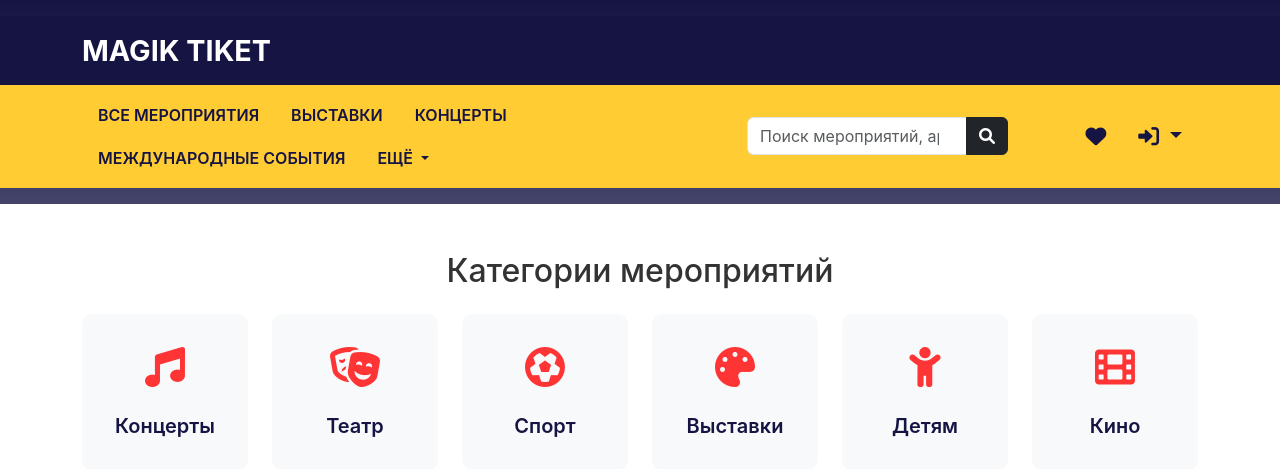
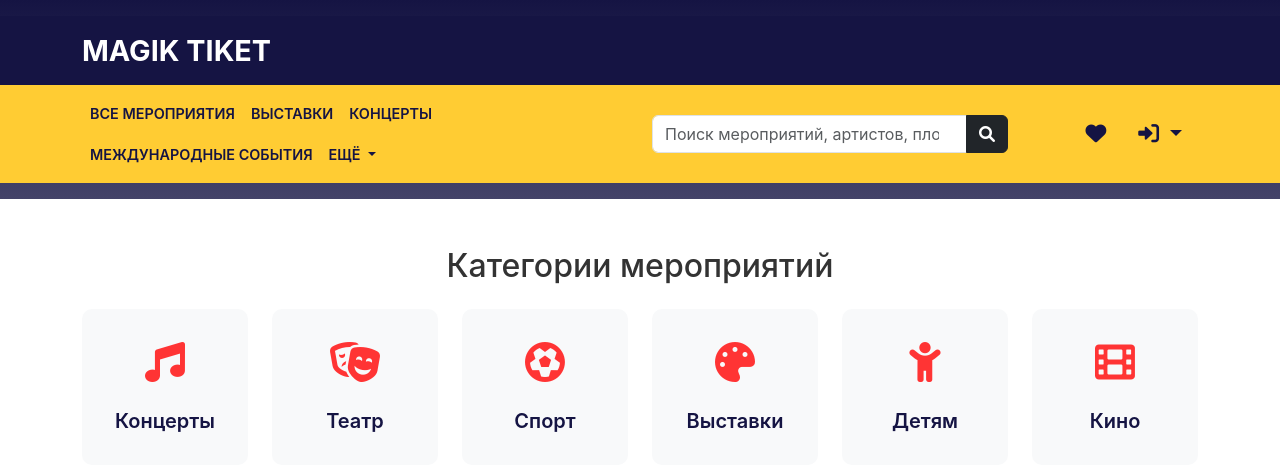
Before and after one commit to Officer88/tik_mak, a Flask app: page / in a window 1280 px wide. Shown: the top 469 px of the page. Run offline with Flask 3, Linux system fonts and the light colour scheme.

Commit message:
Fix navigation bar layout issues
Replit-Commit-Author: Agent
Replit-Commit-Session-Id: b68f5f71-f5cb-4914-b00e-5085bf7c9dd5
Replit-Commit-Screenshot-Url: https://storage.googleapis.com/screenshot-production-us-central1/8fd244ac-9cbf-4837-abb7-edaa35c73ee7/b5aabaf7-16a1-449f-a2b9-ad55161baa7e.jpg

```diff
--- a/static/css/style.css
+++ b/static/css/style.css
@@ -126,7 +126,9 @@ body {
     color: var(--dark-blue) !important;
     font-weight: 600;
     text-transform: uppercase;
-    padding: 0.6rem 1rem;
+    padding: 0.6rem 0.4rem;
+    font-size: 0.9rem;
+    white-space: nowrap;
 }
 
 .d-lg-flex .nav-link:hover {
--- a/templates/base.html
+++ b/templates/base.html
@@ -39,22 +39,22 @@
                     </div>
 
                     <!-- Десктопная навигация (слева) -->
-                    <div class="d-none d-lg-flex col-lg-7">
+                    <div class="d-none d-lg-flex col-lg-6">
                         <ul class="nav">
                             <li class="nav-item">
-                                <a class="nav-link" href="{{ url_for('main.events') }}">ВСЕ МЕРОПРИЯТИЯ</a>
+                                <a class="nav-link px-2" href="{{ url_for('main.events') }}">ВСЕ МЕРОПРИЯТИЯ</a>
                             </li>
                             <li class="nav-item">
-                                <a class="nav-link" href="{{ url_for('main.category_events', category_id=2) }}">ВЫСТАВКИ</a>
+                                <a class="nav-link px-2" href="{{ url_for('main.category_events', category_id=2) }}">ВЫСТАВКИ</a>
                             </li>
                             <li class="nav-item">
-                                <a class="nav-link" href="{{ url_for('main.category_events', category_id=1) }}">КОНЦЕРТЫ</a>
+                                <a class="nav-link px-2" href="{{ url_for('main.category_events', category_id=1) }}">КОНЦЕРТЫ</a>
                             </li>
                             <li class="nav-item">
-                                <a class="nav-link" href="{{ url_for('main.category_events', category_id=3) }}">МЕЖДУНАРОДНЫЕ СОБЫТИЯ</a>
+                                <a class="nav-link px-2" href="{{ url_for('main.category_events', category_id=3) }}">МЕЖДУНАРОДНЫЕ СОБЫТИЯ</a>
                             </li>
                             <li class="nav-item dropdown">
-                                <a class="nav-link dropdown-toggle" href="#" id="moreCategories" role="button" data-bs-toggle="dropdown" aria-expanded="false">
+                                <a class="nav-link dropdown-toggle px-2" href="#" id="moreCategories" role="button" data-bs-toggle="dropdown" aria-expanded="false">
                                     ЕЩЁ
                                 </a>
                                 <ul class="dropdown-menu" aria-labelledby="moreCategories">
@@ -79,7 +79,7 @@
                     </div>
 
                     <!-- Поиск (центр в мобильной версии, справа в десктопной) -->
-                    <div class="col-10 col-lg-3 mb-0">
+                    <div class="col-10 col-lg-4 mb-0">
                         <form action="{{ url_for('main.events') }}" method="get" class="d-flex">
                             <div class="input-group">
                                 <input class="form-control" type="search" name="query" placeholder="Поиск мероприятий, артистов, площадок..." aria-label="Search" value="{{ request.args.get('query', '') }}">
```
Also changed, not shown: attached_assets/image_1743601944458.png (added).
